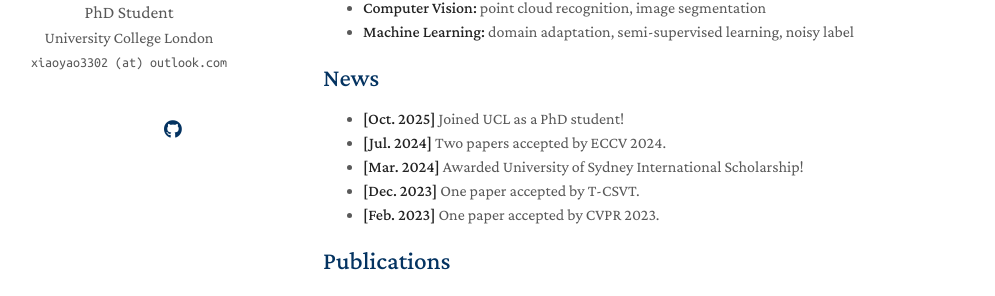
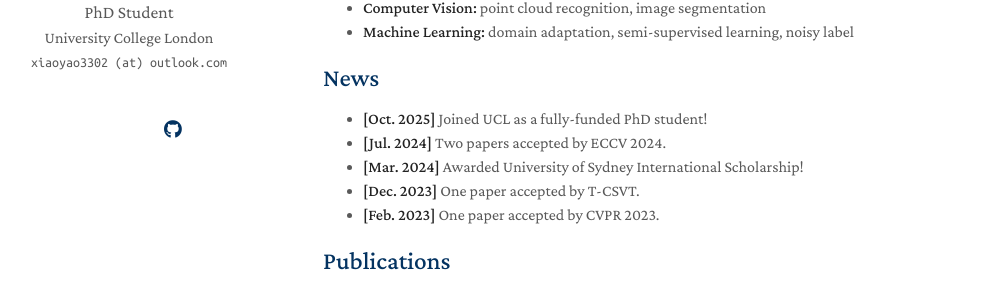
Before and after one commit to xiaoyao3302/xiaoyao3302.github.io, a Jekyll site: the page built from index.md, in a window 1280 px wide and 900 px high. Shown: the part 319-615 px from the top of the window, without its empty margins (147-1142 px from the left). Built offline with Jekyll 4.4.1, drawn with Linux system fonts in a browser that asks for light colours; nearby versions of some CDN libraries; a style sheet for code colours, icons or effects is not loaded; our own code applies the rules of GitHub Pages for plain Markdown files.

Commit message:
Update index.md

```diff
--- a/index.md
+++ b/index.md
@@ -14,7 +14,7 @@
 
 ## News
 
-- **[Oct. 2025]** Joined UCL as a PhD student!
+- **[Oct. 2025]** Joined UCL as a fully-funded PhD student!
 - **[Jul. 2024]** Two papers accepted by ECCV 2024.
 - **[Mar. 2024]** Awarded University of Sydney International Scholarship!
 - **[Dec. 2023]** One paper accepted by T-CSVT.
```
